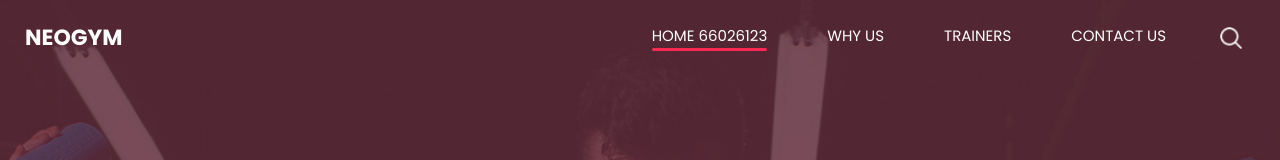
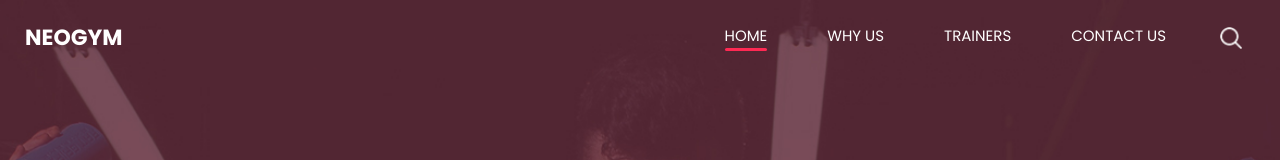
Before and after one commit to 66026123/labv.1, a plain HTML site: page index.html in a window 1280 px wide. Shown: the top 160 px of the page. Drawn offline with nearby package versions, Linux system fonts and the light colour scheme.

Commit message:
Update index.html

```diff
--- a/index.html
+++ b/index.html
@@ -47,7 +47,7 @@
             <div class="d-flex ml-auto flex-column flex-lg-row align-items-center">
               <ul class="navbar-nav  ">
                 <li class="nav-item active">
-                  <a class="nav-link" href="index.html">Home 66026123 <span class="sr-only">(current)</span></a>
+                  <a class="nav-link" href="index.html">Home<span class="sr-only">(current)</span></a>
                 </li>
                 <li class="nav-item ">
                   <a class="nav-link" href="why.html"> Why us </a>
```
